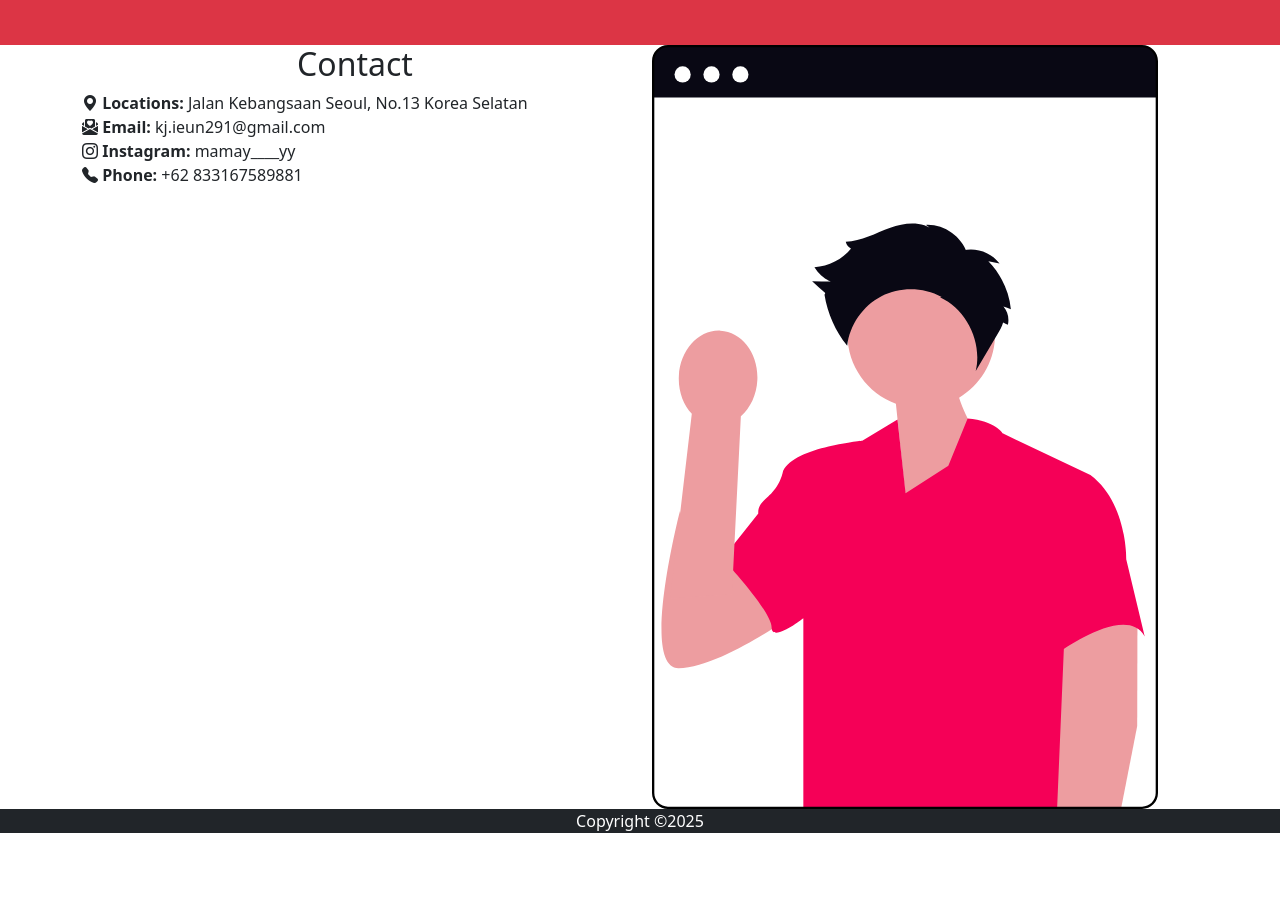
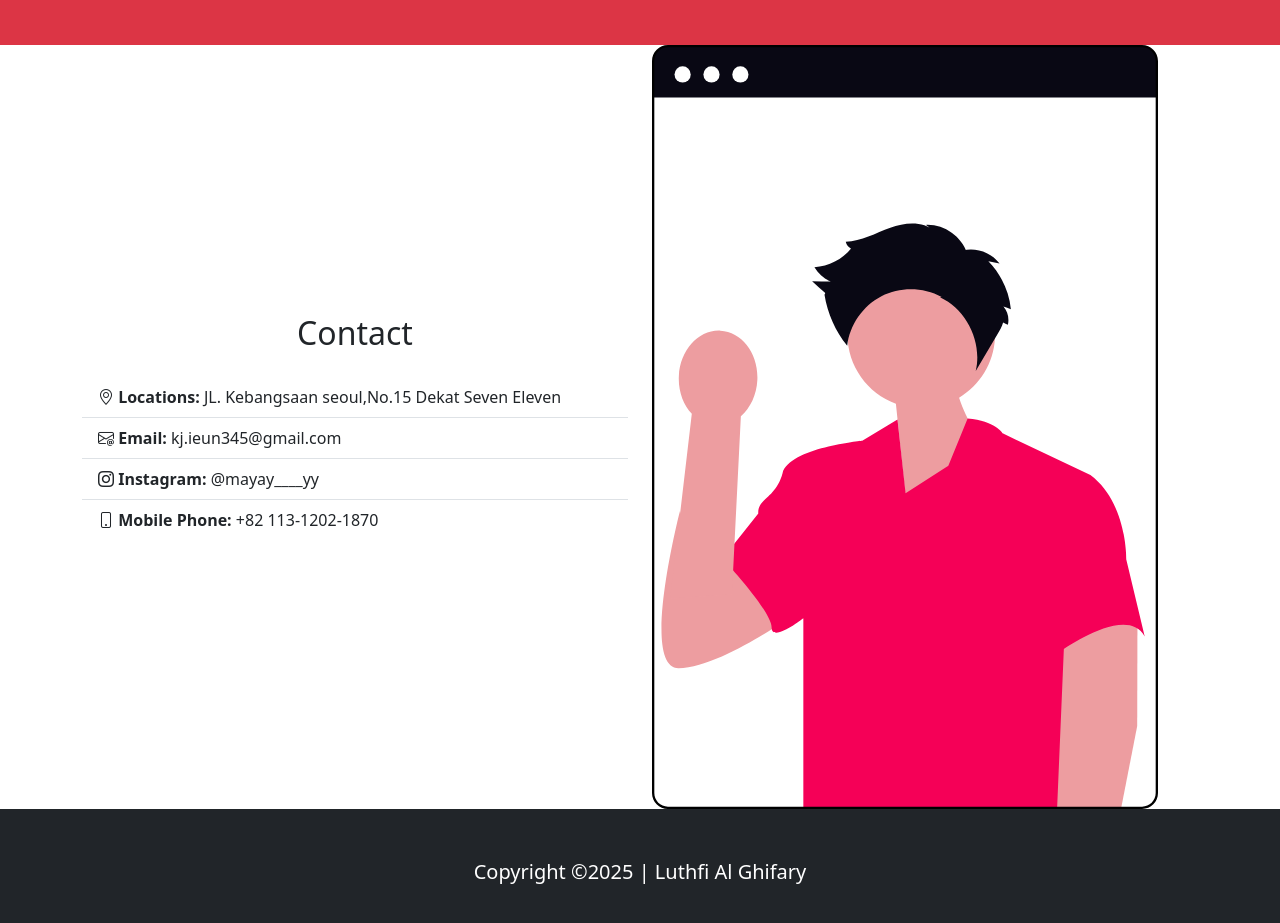
Before and after one commit to MinJeans/Vsc-Luthfi, a plain HTML site: page index.html in a window 1280 px wide. Shown: the part 991-1914 px from the top of the page. Before the commit the page ends 1840 px from the top, so only its background shows below. Drawn offline with nearby package versions, Linux system fonts and the light colour scheme.

Commit message:
Bootstrap Web

```diff
--- a/index.html
+++ b/index.html
@@ -124,43 +124,42 @@
     <!-- Contact -->
     <section class="pd-5" id="contact">
       <div class="container">
-          <div class="row g-4">
+          <div class="row g-4 align-items-center">
               <div class="col-md">
-            <h2 class="text-center md-4">Contact</h2>
-            <ul class="list-group list-group-flush"></ul>
+                  <h2 class="text-center mb-4">Contact</h2>
+                  <ul class="list-group list-group-flush">
                       <li class="list-group-item">
-              <i class="bi bi-geo-alt-fill"></i>
+                          <i class="bi bi-geo-alt"></i>
                           <span class="fw-bold">Locations:</span>
-            Jalan Kebangsaan Seoul, No.13 Korea Selatan
+                          JL. Kebangsaan seoul,No.15 Dekat Seven Eleven
                       </li>
                       <li class="list-group-item">
-          <i class="bi bi-envelope-paper-heart-fill"></i>
+                          <i class="bi bi-envelope-at"></i>
                           <span class="fw-bold">Email:</span>
-          kj.ieun291@gmail.com
+                          kj.ieun345@gmail.com
                       </li>
                       <li class="list-group-item">
                           <i class="bi bi-instagram"></i>
                           <span class="fw-bold">Instagram:</span>
-          mamay____yy
+                          @mayay____yy
                       </li>
                       <li class="list-group-item">
-          <i class="bi bi-telephone-fill"></i>
-          <span class="fw-bold">Phone:</span>
-          +62 833167589881
+                          <i class="bi bi-phone"></i>
+                          <span class="fw-bold">Mobile Phone:</span>
+                          +82 113-1202-1870
                       </li>
                   </ul>
               </div>
               <div class="col-md">
-              <img class="d-fluid d-none d-sm-block" src="image/undraw_welcome-aboard_y4e9.svg" alt="header">
+                  <img class="img-fluid d-none d-sm-block " src="image/undraw_welcome-aboard_y4e9.svg" alt="">
               </div>
           </div>
       </div>
+
    </section>
 
-      <footer class="pd-5 bg-dark text-white text-center">
-        <p class="Lead">Copyright &copy;2025</p>
-        <a href="" class="position-absolute bottom-0 p-5 end-5"></a>
-
+   <footer class="p-5 bg-dark text-center text-white">
+    <p class="lead">Copyright &copy;2025 | Luthfi Al Ghifary</p>
  </footer>
 
     <script src="https://cdn.jsdelivr.net/npm/bootstrap@5.3.3/dist/js/bootstrap.min.js" integrity="sha384-0pUGZvbkm6XF6gxjEnlmuGrJXVbNuzT9qBBavbLwCsOGabYfZo0T0to5eqruptLy" crossorigin="anonymous"></script>
```
Lines whose indentation alone changed are shown as unchanged.
